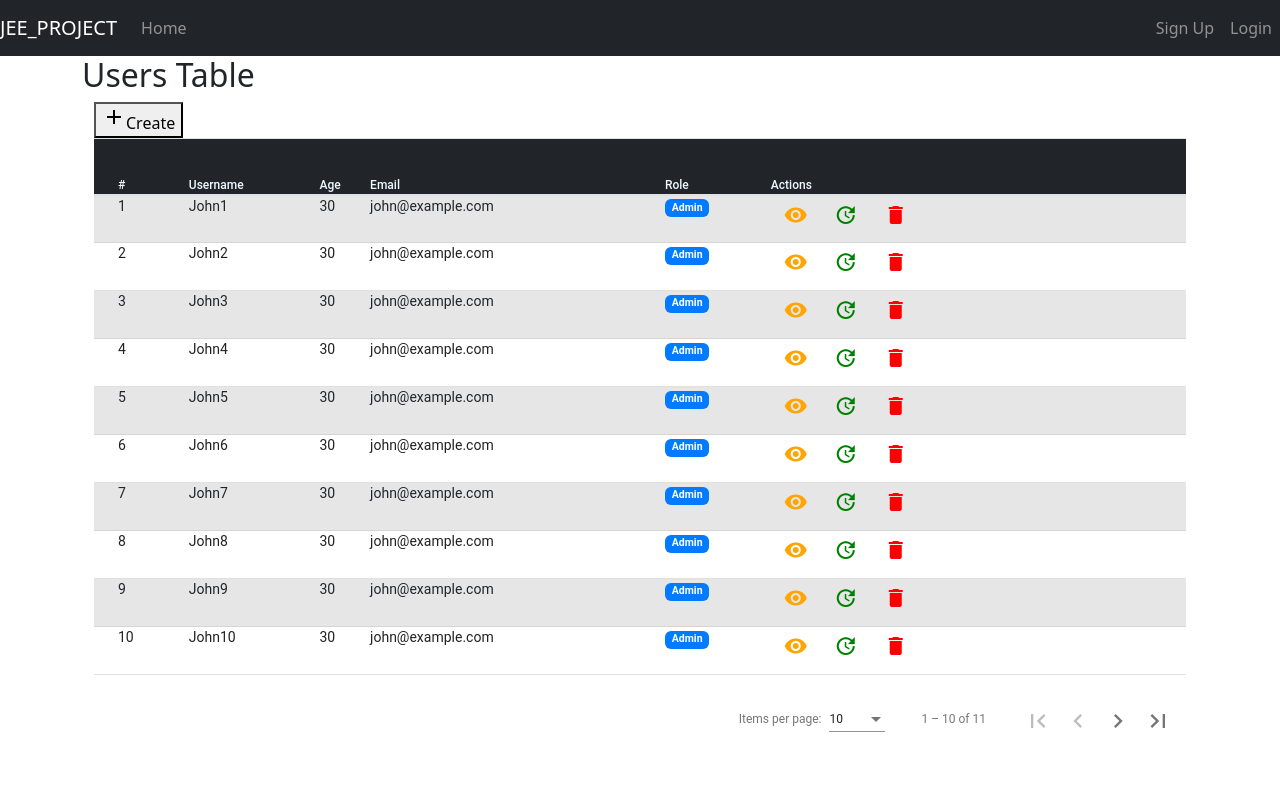
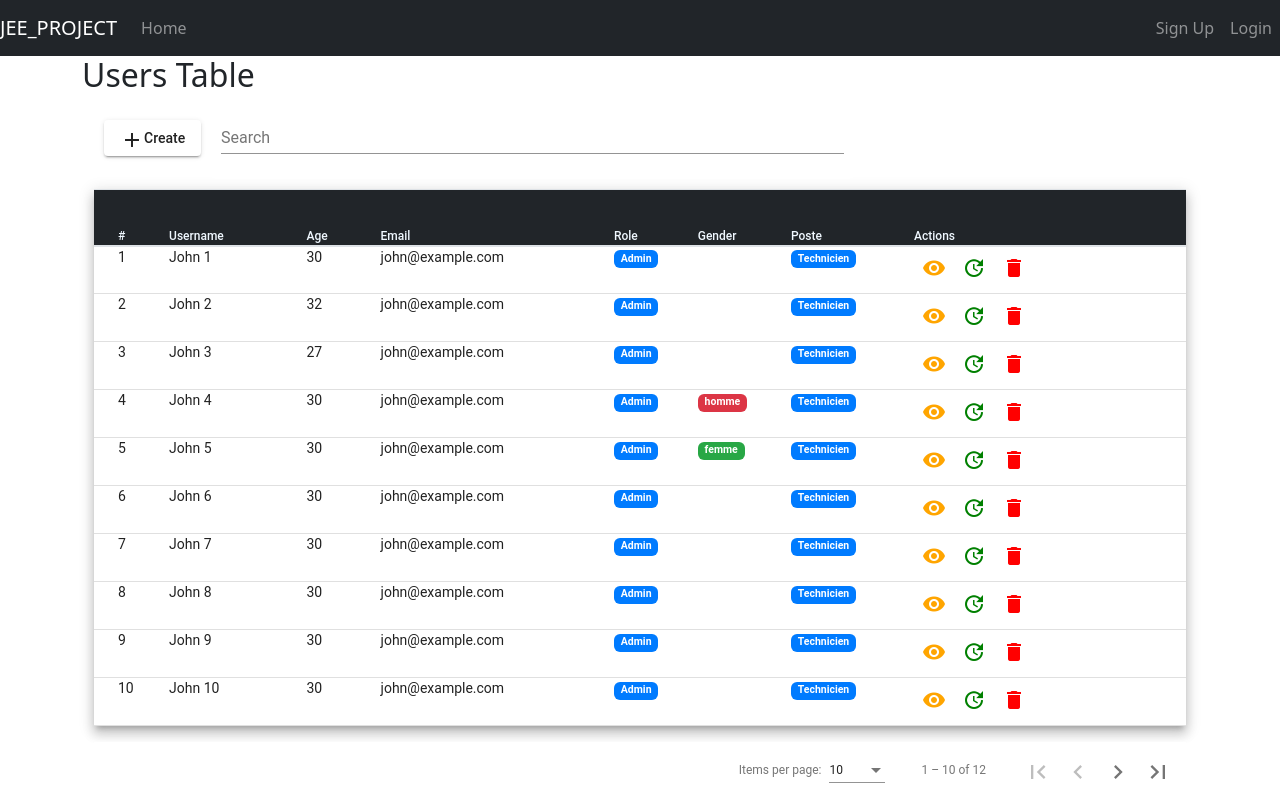
Before and after one commit to TheSkyAboveTheSky/Internat-Helper, an Angular app in the folder client/: page /users in a window 1280 px wide. Built offline with nearby package versions, Linux system fonts and the light colour scheme.

Commit message:
sm styling v1.0

```diff
--- a/client/src/app/components/user-forms/user-add-form/user-add-form.component.css
+++ b/client/src/app/components/user-forms/user-add-form/user-add-form.component.css
@@ -0,0 +1,16 @@
+form.normal-form {
+  margin: 10px;
+}
+.controles-container{
+  width:100%;
+  padding: 5%;
+}
+.controles-container > * {
+  width: 100%;
+}
+mat-radio-group mat-radio-button{
+  margin-left: 5px;
+}
+.button-row button{
+  margin: 5px;
+}
--- a/client/src/app/components/user-forms/user-edit-form/user-edit-form.component.css
+++ b/client/src/app/components/user-forms/user-edit-form/user-edit-form.component.css
@@ -0,0 +1,16 @@
+form.normal-form {
+  margin: 10px;
+}
+.controles-container{
+  width:100%;
+  padding: 5%;
+}
+.controles-container > * {
+  width: 100%;
+}
+mat-radio-group mat-radio-button{
+  margin-left: 5px;
+}
+.button-row button{
+  margin: 5px;
+}
--- a/client/src/app/components/user-list/user-list.component.css
+++ b/client/src/app/components/user-list/user-list.component.css
@@ -0,0 +1,10 @@
+.search-div{
+  margin: 10px;
+}
+.search-form-field{
+  width:60%;
+  margin-left:10px;
+  padding:5px 10px;
+  background-color: white;
+  border-radius: 5px;
+}
--- a/client/src/app/components/user-list/user-list.component.html
+++ b/client/src/app/components/user-list/user-list.component.html
@@ -1,46 +1,88 @@
 <h2 class="title">Users Table</h2>
 <div class="container">
   <div class="search-div">
-    <button mat-raised-button (click)="onCreate()" >
+    <button mat-raised-button
+      (click)="onCreate()">
       <mat-icon>add</mat-icon>Create
     </button>
+    <mat-form-field class="search-form-field">
+      <input matInput [(ngModel)]="keySearch" placeholder="Search" autocomplete="off" />
+      <button mat-button matSuffix mat-icon-button aria-label="Clear" *ngIf="keySearch">
+        <mat-icon>close</mat-icon>
+      </button>
+    </mat-form-field>
   </div>
   <table mat-table
     [dataSource]="DataSource"
-    class="table table-hover table-striped table-sm">
+    class="table mat-elevation-z8"
+    matSort
+        >
     <ng-container matColumnDef="icon">
-      <th mat-header-cell style="color:aliceblue" class="table-dark"
+      <th mat-header-cell
+        style="color:aliceblue"
+        class="table-dark"
         *matHeaderCellDef>#</th>
       <td mat-cell
         *matCellDef="let element;let i =index;"> {{i+1}} </td>
     </ng-container>
     <ng-container matColumnDef="username">
-      <th mat-header-cell class="table-dark" style="color:aliceblue"
+      <th mat-header-cell
+        class="table-dark"
+        style="color:aliceblue"
+        mat-sort-header
         *matHeaderCellDef>Username</th>
       <td mat-cell
         *matCellDef="let element;let i =index;"> {{element.Username}} </td>
     </ng-container>
     <ng-container matColumnDef="age">
-      <th mat-header-cell class="table-dark" style="color:aliceblue"
+      <th mat-header-cell
+        class="table-dark"
+        style="color:aliceblue"
+        mat-sort-header
         *matHeaderCellDef>Age</th>
       <td mat-cell
         *matCellDef="let element;let i =index;"> {{element.age}} </td>
     </ng-container>
     <ng-container matColumnDef="email">
-      <th mat-header-cell class="table-dark" style="color:aliceblue"
+      <th mat-header-cell
+        class="table-dark"
+        style="color:aliceblue"
         *matHeaderCellDef>Email</th>
       <td mat-cell
         *matCellDef="let element;let i =index;"> {{element.email}} </td>
     </ng-container>
     <ng-container matColumnDef="role">
-      <th mat-header-cell class="table-dark" style="color:aliceblue"
+      <th mat-header-cell
+        class="table-dark"
+        style="color:aliceblue"
         *matHeaderCellDef>Role</th>
       <td mat-cell
         *matCellDef="let element;let i =index;"> <span class="badge badge-primary">{{element.Role}}</span> </td>
     </ng-container>
+    <ng-container matColumnDef="gender">
+      <th mat-header-cell
+        class="table-dark"
+        style="color:aliceblue"
+        *matHeaderCellDef>Gender</th>
+      <td mat-cell
+        *matCellDef="let element;let i =index;">
+        <span class="badge badge-danger" *ngIf="element.Gender == 'homme'">{{element.Gender}}</span>
+        <span class="badge badge-success" *ngIf="element.Gender == 'femme'">{{element.Gender}}</span>
+      </td>
+    </ng-container>
+    <ng-container matColumnDef="poste">
+      <th mat-header-cell
+        class="table-dark"
+        style="color:aliceblue"
+        *matHeaderCellDef>Poste</th>
+      <td mat-cell
+        *matCellDef="let element;let i =index;"> <span class="badge badge-primary">{{element.Poste}}</span> </td>
+    </ng-container>
 
     <ng-container matColumnDef="action">
-      <th mat-header-cell class="table-dark" style="color:aliceblue"
+      <th mat-header-cell
+        class="table-dark"
+        style="color:aliceblue"
         *matHeaderCellDef> Actions </th>
       <td mat-cell
         *matCellDef="let element">
@@ -49,7 +91,8 @@
           style="color: orange;">
           <mat-icon>remove_red_eye</mat-icon>
         </a>
-        <a  (click)="onEdit(element)" mat-icon-button
+        <a (click)="onEdit(element)"
+          mat-icon-button
           class="btn"
           style="color: green">
           <mat-icon>update</mat-icon>
@@ -66,6 +109,9 @@
     <tr mat-row
       *matRowDef="let row; columns: displayedColumns;"></tr>
   </table>
-  <mat-paginator #paginator [pageSize]="10" [pageSizeOptions]="[1,2,3,5,10]" aria-label="Select page" showFirstLastButtons
-  ></mat-paginator>
+  <mat-paginator #paginator
+    [pageSize]="10"
+    [pageSizeOptions]="[1,2,3,5,10]"
+    aria-label="Select page"
+    showFirstLastButtons></mat-paginator>
 </div>
--- a/client/src/app/components/user-list/user-list.component.ts
+++ b/client/src/app/components/user-list/user-list.component.ts
@@ -1,58 +1,74 @@
-import { Component, OnInit,ViewChild } from '@angular/core';
+import { Component, OnInit, ViewChild } from '@angular/core';
 import { MaterialModule } from 'src/app/Material.Module';
 import { CommonModule } from '@angular/common';
-import {MatTableDataSource} from '@angular/material/table';
+import { MatTableDataSource } from '@angular/material/table';
 import { MatPaginator } from '@angular/material/paginator';
-import { MatDialog,MatDialogConfig } from '@angular/material/dialog';
+import { MatSort } from '@angular/material/sort';
+import { MatDialog, MatDialogConfig } from '@angular/material/dialog';
 import { UserAddFormComponent } from '../user-forms/user-add-form/user-add-form.component';
 import { UserEditFormComponent } from '../user-forms/user-edit-form/user-edit-form.component';
+import { FormsModule } from '@angular/forms';
 @Component({
   selector: 'app-user-list',
-  imports: [CommonModule, MaterialModule],
+  imports: [CommonModule, MaterialModule,FormsModule],
   templateUrl: './user-list.component.html',
   styleUrls: ['./user-list.component.css'],
-  standalone:true
+  standalone: true,
 })
 export class UserListComponent implements OnInit {
-  constructor(private dialog:MatDialog) {}
-  displayedColumns: string[] = ["icon","username","age","email","role","action"];
-  DataSource!:MatTableDataSource<any>;
+  constructor(private dialog: MatDialog) {}
+  displayedColumns: string[] = [
+    'icon',
+    'username',
+    'age',
+    'email',
+    'role',
+    'gender',
+    'poste',
+    'action',
+  ];
+  DataSource!: MatTableDataSource<any>;
   @ViewChild('paginator') paginator!: MatPaginator;
+  @ViewChild(MatSort) sorter!:MatSort;
+  keySearch:String='';
   ngOnInit(): void {
     this.getAllUsers();
   }
-  getAllUsers():void {
+  async getAllUsers(): Promise<any> {
     const users = [
-      {Username: 'John1', age: 30, email: 'john@example.com' ,Role:"Admin"},
-      {Username: 'John2', age: 30, email: 'john@example.com' ,Role:"Admin"},
-      {Username: 'John3', age: 30, email: 'john@example.com' ,Role:"Admin"},
-      {Username: 'John4', age: 30, email: 'john@example.com' ,Role:"Admin"},
-      {Username: 'John5', age: 30, email: 'john@example.com' ,Role:"Admin"},
-      {Username: 'John6', age: 30, email: 'john@example.com' ,Role:"Admin"},
-      {Username: 'John7', age: 30, email: 'john@example.com' ,Role:"Admin"},
-      {Username: 'John8', age: 30, email: 'john@example.com' ,Role:"Admin"},
-      {Username: 'John9', age: 30, email: 'john@example.com' ,Role:"Admin"},
-      {Username: 'John10', age: 30, email: 'john@example.com' ,Role:"Admin"},
-      {Username: 'John11', age: 30, email: 'john@example.com' ,Role:"Admin"},
+      { Username: 'John 1', age: 30, email: 'john@example.com', Role: 'Admin' ,Gender:'Male',Poste:'Technicien'},
+      { Username: 'John 2', age: 32, email: 'john@example.com', Role: 'Admin' ,Gender:'Male',Poste:'Technicien'},
+      { Username: 'John 3', age: 27, email: 'john@example.com', Role: 'Admin' ,Gender:'Male',Poste:'Technicien'},
+      { Username: 'John 4', age: 30, email: 'john@example.com', Role: 'Admin' ,Gender:'homme',Poste:'Technicien'},
+      { Username: 'John 5', age: 30, email: 'john@example.com', Role: 'Admin' ,Gender:'femme',Poste:'Technicien'},
+      { Username: 'John 6', age: 30, email: 'john@example.com', Role: 'Admin' ,Gender:'Male',Poste:'Technicien'},
+      { Username: 'John 7', age: 30, email: 'john@example.com', Role: 'Admin' ,Gender:'Male',Poste:'Technicien'},
+      { Username: 'John 8', age: 30, email: 'john@example.com', Role: 'Admin' ,Gender:'Male',Poste:'Technicien'},
+      { Username: 'John 9', age: 30, email: 'john@example.com', Role: 'Admin' ,Gender:'Male',Poste:'Technicien'},
+      { Username: 'John 10', age: 30, email: 'john@example.com', Role: 'Admin' ,Gender:'Male',Poste:'Technicien'},
+      { Username: 'John 11', age: 30, email: 'john@example.com', Role: 'Admin' ,Gender:'Male',Poste:'Technicien'},
+      { Username: 'John 12', age: 30, email: 'john@example.com', Role: 'Admin' ,Gender:'Male',Poste:'Technicien'},
     ];
     this.DataSource = new MatTableDataSource(users);
+
   }
-  ngAfterViewInit():void{
+  ngAfterViewInit(): void {
+    this.DataSource.sort = this.sorter;
     this.DataSource.paginator = this.paginator;
+
   }
   onCreate() {
     const config: MatDialogConfig = new MatDialogConfig();
     config.autoFocus = true;
     config.width = '60%';
     config.height = '40%';
-    this.dialog.open(UserAddFormComponent,config);
+    this.dialog.open(UserAddFormComponent, config);
   }
-  onEdit(row:any) {
+  onEdit(row: any) {
     const config: MatDialogConfig = new MatDialogConfig();
     config.autoFocus = true;
     config.width = '60%';
     config.height = '40%';
-    this.dialog.open(UserEditFormComponent,config);
+    this.dialog.open(UserEditFormComponent, config);
   }
-
 }
--- /dev/null
+++ b/client/src/app/models/user.ts
@@ -0,0 +1,9 @@
+export interface UserModel {
+  id: string;
+  username:string;
+  email: string;
+  gender:['male','female'];
+  date: Date;
+  poste : string;
+  roles :[string];
+}
--- a/client/src/app/services/user/user.service.ts
+++ b/client/src/app/services/user/user.service.ts
@@ -1,6 +1,8 @@
 import { Injectable } from '@angular/core';
 import { HttpClient } from '@angular/common/http';
 import { Observable } from 'rxjs';
+import { UserModel } from 'src/app/models/user';
+import { FormGroup,FormControl,Validators } from '@angular/forms';
 
 const API_URL = 'http://localhost:8080/api/test/';
 
@@ -9,6 +11,40 @@ const API_URL = 'http://localhost:8080/api/test/';
 })
 export class UserService {
   constructor(private http: HttpClient) {}
+  // Form
+  userForm: FormGroup = new FormGroup({
+    id: new FormControl(''),
+    username: new FormControl('',Validators.required),
+    email: new FormControl('',Validators.compose([Validators.required,Validators.email])),
+    gender: new FormControl(''),
+    date: new FormControl('',Validators.required),
+    poste: new FormControl(''),
+    roles: new FormControl(''),
+  });
+  initializeUserForm():void{
+    const user = {
+      id:'',
+      username:'',
+      email:'',
+      gender:'male',
+      date:'',
+      poste:'',
+      roles:'',
+    };
+    this.userForm.setValue(user);
+  }
+  fillEditUserForm(user:any):void{
+    const data = {
+      id: user["_id"],
+      username: user["username"],
+      email: user["email"],
+      gender: user["gender"],
+      date: user["date"],
+      poste: user["poste"],
+      roles: user["roles"]
+    };
+    this.userForm.setValue(data);
+  }
   getPublicContent(): Observable<any> {
     return this.http.get(API_URL + 'all', { responseType: 'text' });
   }
```
Also changed, not shown: client/src/app/Material.Module.ts (+27 -4 lines). Lines whose indentation alone changed are shown as unchanged.
